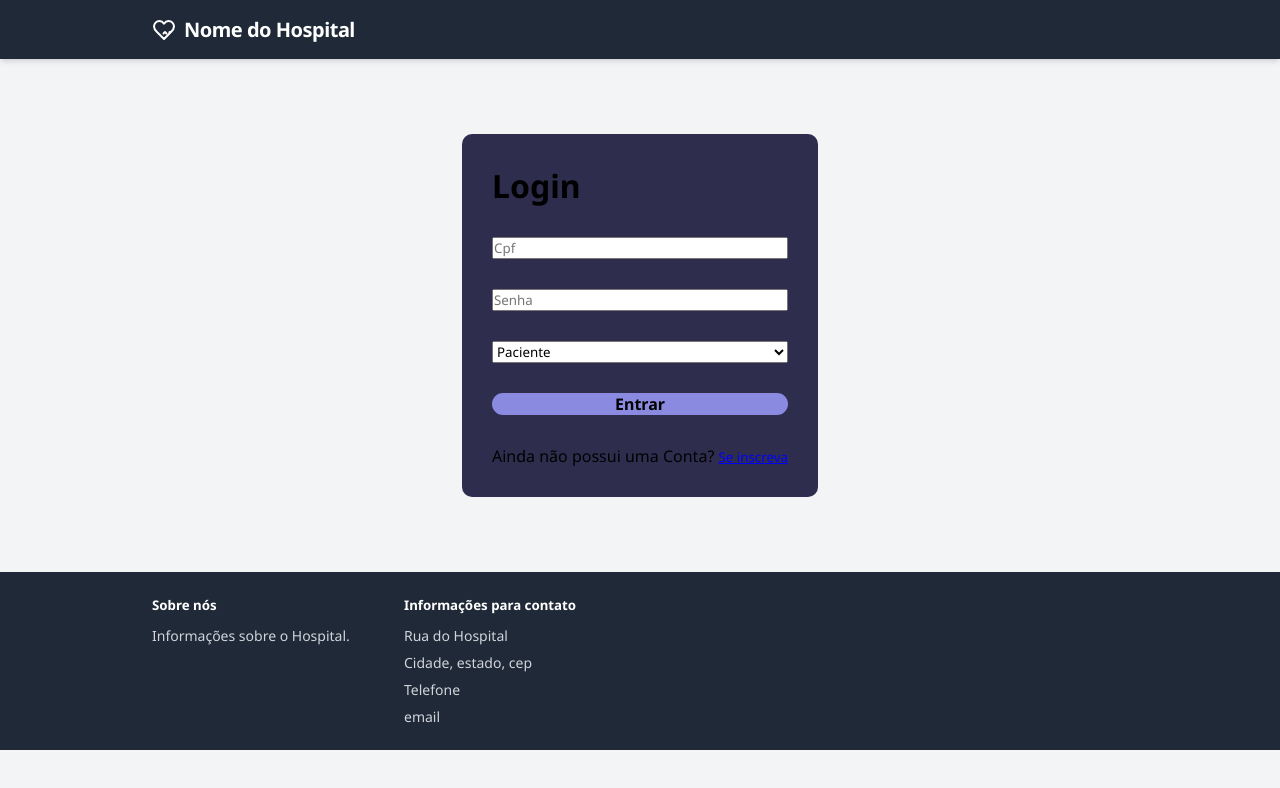
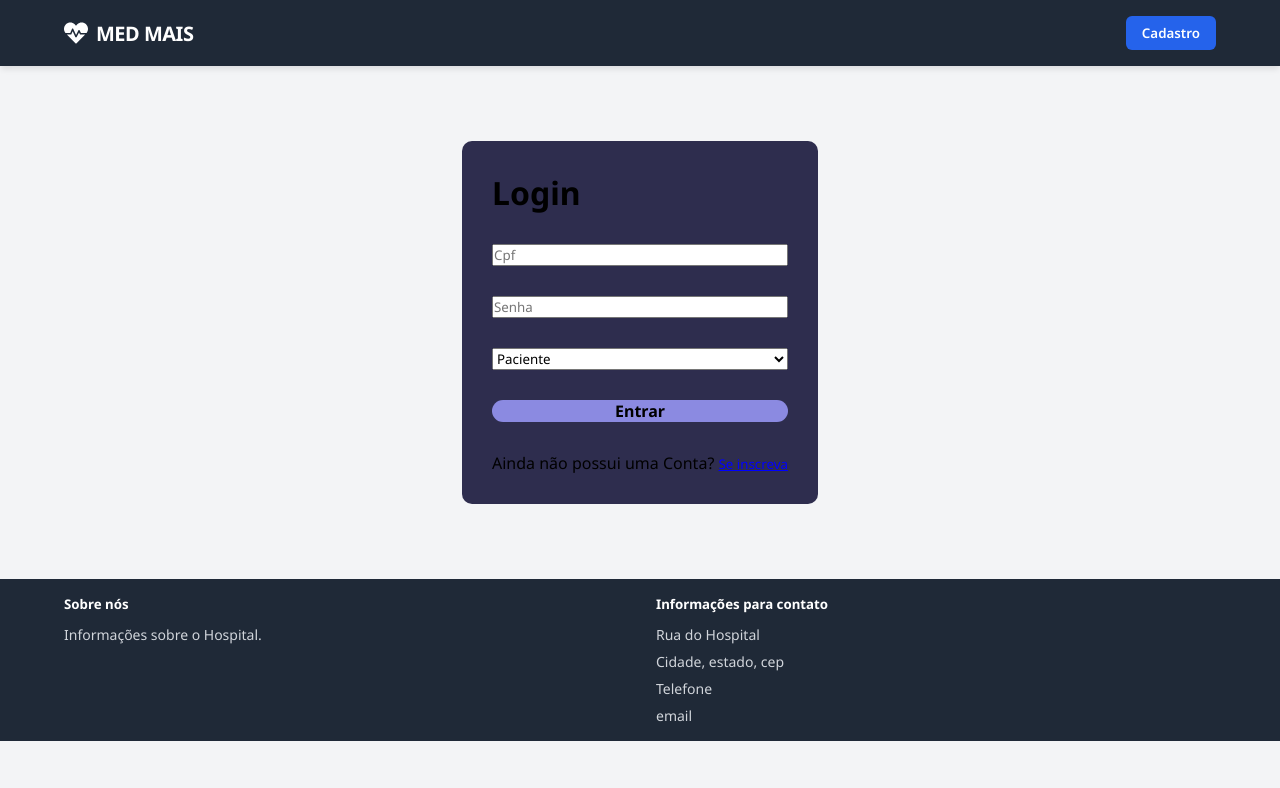
Before and after one commit to Rebeca-Martins1/projeto_bd, a React (Vite) app: page / in a window 1280 px wide. Shown: the top 788 px of the page. Built offline with nearby package versions, Linux system fonts and the light colour scheme.

Commit message:
poucas mudancas

```diff
--- a/src/components/Footer/styles.js
+++ b/src/components/Footer/styles.js
@@ -250,20 +250,17 @@ export const ActionCardButton = styled.button`
 export const Footer = styled.footer`
   background-color: #1f2937;
   color: #d1d5db;
-  padding-top: 1.5rem;
-  padding-bottom: 1.5rem;
-  flex-shrink: 0;
+  padding: 1rem 0;
 `;
 
-export const FooterGrid = styled(Container)`
+export const FooterGrid = styled.div`
+  width: 90%;
+  margin: 0 auto;
   display: grid;
-  grid-template-columns: 1fr;
   gap: 2rem;
+  grid-template-columns: repeat(2, 1fr);
+`;
 
-  @media (min-width: 768px) {
-    grid-template-columns: repeat(4, 1fr);
-  }
-`;
 
 export const FooterCol = styled.div`
   h5 {
@@ -308,11 +305,3 @@ export const FooterCol = styled.div`
     outline: none;
   }
 `;
-
-export const FooterBottom = styled(Container)`
-  border-top: 1px solid #374151;
-  margin-top: 2rem;
-  padding-top: 1.5rem;
-  text-align: center;
-  font-size: 0.875rem;
-`;
--- a/src/components/Header/index.jsx
+++ b/src/components/Header/index.jsx
@@ -1,15 +1,37 @@
 import React from "react";
 import * as S from "./styles";
-import { IconHeartPulse } from "../../icons"; // você pode mover seus ícones pra uma pasta própria
+import { FaHeartbeat } from "react-icons/fa";
+import { useNavigate } from "react-router-dom";
 
-export default function Header() {
+export default function Header({ isLogin = false }) {
+  const navigate = useNavigate();
+
+  const goToRegister = () => {
+    navigate("/cadastro");
+  };
+
+  const logout = () => {
+    navigate("/");
+  };
+
   return (
     <S.TopHeader>
       <S.TopHeaderContent>
         <S.Logo>
-          <IconHeartPulse />
-          <S.LogoTitle>Nome do Hospital</S.LogoTitle>
+          <FaHeartbeat size={24} />
+          <S.LogoTitle>MED MAIS</S.LogoTitle>
         </S.Logo>
+
+         {isLogin ? (
+          <S.RegisterBtn onClick={goToRegister}>
+            Cadastro
+          </S.RegisterBtn>
+        ) : (
+          <S.LogoutBtn onClick={logout}>
+            Sair
+          </S.LogoutBtn>
+        )}
+
       </S.TopHeaderContent>
     </S.TopHeader>
   );
--- a/src/components/Header/styles.js
+++ b/src/components/Header/styles.js
@@ -1,77 +1,51 @@
-import styled, { createGlobalStyle } from 'styled-components';
+import styled, { createGlobalStyle } from "styled-components";
 
-//Estilos globais
+// 🔹 Estilos Globais
 export const GlobalStyles = createGlobalStyle`
   @import url('https://fonts.googleapis.com/css2?family=Inter:wght@400;500;600;700&display=swap');
+  * {
+    box-sizing: border-box;
+    margin: 0;
+    padding: 0;
+  }
   html, body, #root {
     width: 100%;
     min-height: 100vh;
-    margin: 0;
-    padding: 0;
     background-color: #f3f4f6;
     font-family: 'Inter', sans-serif;
-    box-sizing: border-box;
-  }
-  *, *:before, *:after {
-    box-sizing: inherit;
   }
 `;
 
-//Componentes base
-export const Container = styled.div`
-  width: 100%;
-  margin-left: auto;
-  margin-right: auto;
-  padding-left: 1.5rem;
-  padding-right: 1.5rem;
-  /* box-sizing já está no GlobalStyles */
-
-  @media (min-width: 1024px) {
-    max-width: 1024px;
-  }
+// 🔹 Container principal
+export const PacientePortalContainer = styled.div`
+  display: flex;
+  flex-direction: column;
+  min-height: 100vh;
 `;
 
-export const MedicoPortalContainer = styled.div`
-  /* Se o GlobalStyles funcionar, o #root terá 100% de largura.
-    Este 'width: 100%' fará o nosso container preencher o #root.
-  */
-  width: 100%;
-  min-height: 100vh;
-
-  /* O background foi movido para o GlobalStyles para cobrir a tela inteira,
-    mas deixamos um aqui por segurança.
-  */
-  background-color: #f3f4f6;
-
-  display: flex;
-  flex-direction: column;
+// 🔹 Cabeçalho
+export const TopHeader = styled.header`
+  background-color: #1f2937;
+  color: white;
+  padding: 1rem 0;
+  box-shadow: 0 4px 6px -1px rgb(0 0 0 / 0.1);
 `;
 
-//Cabeçalho superior
-export const TopHeader = styled.header`
-  background-color: #1f2937;
-  color: #ffffff;
-  box-shadow: 0 4px 6px -1px rgb(0 0 0 / 0.1), 0 2px 4px -2px rgb(0 0 0 / 0.1);
-  flex-shrink: 0;
-`;
-
-export const TopHeaderContent = styled(Container)`
+export const TopHeaderContent = styled.div`
+  width: 90%;
+  margin: 0 auto;
   display: flex;
-  flex-wrap: wrap;
+  align-items: center;
   justify-content: space-between;
-  align-items: center;
-  padding-top: 1rem;
-  padding-bottom: 1rem;
 `;
 
 export const Logo = styled.div`
   display: flex;
   align-items: center;
+  color: white;
+  font-size: 18px;
+  font-weight: 600;
   gap: 0.5rem;
-  margin-bottom: 0.5rem;
-  @media (min-width: 768px) {
-    margin-bottom: 0;
-  }
 `;
 
 export const LogoTitle = styled.span`
@@ -80,86 +54,27 @@ export const LogoTitle = styled.span`
   letter-spacing: -0.025em;
 `;
 
-export const TopNav = styled.nav`
-  display: flex;
-  flex-wrap: wrap;
-  align-items: center;
-  gap: 1rem;
-  font-size: 0.875rem;
+export const LogoutBtn = styled.button`
+  background-color: #ef4444;
+  color: white;
+  border: none;
+  padding: 0.5rem 1rem;
+  border-radius: 6px;
+  cursor: pointer;
+  font-weight: 600;
+  transition: 0.3s;
 
-  a {
-    color: #d1d5db;
-    text-decoration: none;
-    transition: color 0.3s;
-  }
-  a:hover {
-    color: #ffffff;
-  }
-  a.font-semibold {
-    font-weight: 600;
+  &:hover {
+    background-color: #dc2626;
   }
 `;
 
-export const EmergencyButton = styled.a`
-  background-color: #2563eb;
-  color: #ffffff;
-  padding: 0.375rem 0.75rem;
-  border-radius: 0.375rem;
-  font-weight: 500;
-  transition: background-color 0.3s;
-  text-decoration: none;
-
-  &:hover {
-    background-color: #1d4ed8;
-  }
-`;
-
-export const MainNav = styled.nav`
-  background-color: #ffffff;
-  box-shadow: 0 1px 2px 0 rgb(0 0 0 / 0.05);
-  position: sticky;
-  top: 0;
-  z-index: 10;
-  flex-shrink: 0;
-`;
-
-export const MainNavContent = styled(Container)`
-  ul {
-    display: flex;
-    flex-wrap: wrap;
-    justify-content: center;
-    list-style: none;
-    padding: 1rem 0;
-    margin: 0;
-    gap: 1.5rem;
-  }
-  li a {
-    padding-bottom: 0.5rem;
-    font-size: 0.875rem;
-    font-weight: 500;
-    color: #4b5563;
-    text-decoration: none;
-  }
-  li a:hover {
-    color: #111827;
-  }
-  li a.active {
-    color: #2563eb;
-    border-bottom: 2px solid #2563eb;
-  }
-  @media (min-width: 768px) {
-    ul {
-      justify-content: flex-start;
-      gap: 2rem;
-    }
-  }
-`;
-
-//Conteudo principal
-export const MainContent = styled(Container)`
-  padding-top: 3rem;
-  padding-bottom: 3rem;
-  flex-grow: 1; /* Isso empurra o rodapé para baixo */
+// 🔹 Conteúdo Principal
+export const MainContent = styled.main`
+  flex-grow: 1;
+  width: 90%;
+  max-width: 1000px;
+  margin: 3rem auto 2rem auto; /* margem inferior reduzida */
 `;
 
 export const WelcomeMessage = styled.div`
@@ -178,7 +93,6 @@ export const WelcomeMessage = styled.div`
   }
 `;
 
-//Cards
 export const CardGrid = styled.div`
   display: grid;
   grid-template-columns: 1fr;
@@ -192,128 +106,103 @@ export const CardGrid = styled.div`
   }
 `;
 
-//Cards de ação
+// 🔹 Card de ação
 export const ActionCardContainer = styled.div`
-  background-color: #ffffff;
+  background-color: #fff;
   border: 1px solid #93c5fd;
   border-radius: 0.5rem;
   padding: 1.5rem;
+  text-align: center;
+  box-shadow: 0 4px 6px -1px rgb(0 0 0 / 0.1);
+  transition: 0.2s;
+  cursor: pointer;
   display: flex;
   flex-direction: column;
   align-items: center;
-  text-align: center;
-  box-shadow: 0 4px 6px -1px rgb(0 0 0 / 0.1), 0 2px 4px -2px rgb(0 0 0 / 0.1);
-  transition: all 0.3s;
+  gap: 10px;
 
   &:hover {
-    box-shadow: 0 10px 15px -3px rgb(0 0 0 / 0.1), 0 4px 6px -4px rgb(0 0 0 / 0.1);
     border-color: #3b82f6;
+    transform: translateY(-4px);
   }
 
   h3 {
     font-size: 1.125rem;
     font-weight: 600;
     color: #1f2937;
-    margin: 0 0 0.5rem 0;
+    margin-bottom: 0.5rem;
   }
 
   p {
-    font-size: 0.875rem;
+    font-size: 0.9rem;
     color: #4b5563;
-    margin: 0 0 1.5rem 0;
-    height: 2.5rem;
+    margin-bottom: 1rem;
+  }
+
+  svg {
+    color: #2563eb;
   }
 `;
 
 export const ActionCardIcon = styled.div`
   color: #2563eb;
-  margin-bottom: 1rem;
+  margin-bottom: 0.5rem;
 `;
 
 export const ActionCardButton = styled.button`
   background-color: #374151;
   color: #ffffff;
-  padding: 0.5rem 1.5rem;
+  padding: 0.5rem 1rem;
   border-radius: 0.375rem;
   font-size: 0.875rem;
   font-weight: 500;
   border: none;
   cursor: pointer;
-  transition: background-color 0.3s;
+  transition: 0.3s;
 
   &:hover {
     background-color: #1f2937;
   }
 `;
 
-//Rodapé
+// 🔹 Rodapé
 export const Footer = styled.footer`
   background-color: #1f2937;
   color: #d1d5db;
-  padding-top: 3rem;
-  padding-bottom: 2rem;
-  margin-top: 4rem;
-  flex-shrink: 0;
+  padding: 1rem 0;
 `;
 
-export const FooterGrid = styled(Container)`
+export const FooterGrid = styled.div`
+  width: 90%;
+  margin: 0 auto;
   display: grid;
-  grid-template-columns: 1fr;
   gap: 2rem;
-
-  @media (min-width: 768px) {
-    grid-template-columns: repeat(4, 1fr);
-  }
+  grid-template-columns: repeat(2, 1fr);
 `;
 
 export const FooterCol = styled.div`
   h5 {
-    font-weight: 700;
-    color: #ffffff;
-    margin: 0 0 0.75rem 0;
+    font-weight: 600;
+    margin-bottom: 0.5rem;
   }
 
   p, li {
     font-size: 0.875rem;
-    margin: 0;
-  }
-
-  ul {
-    list-style: none;
-    padding: 0;
-    display: flex;
-    flex-direction: column;
-    gap: 0.5rem;
-  }
-
-  a {
-    text-decoration: none;
-    color: inherit;
-    transition: color 0.3s;
-  }
-
-  a:hover {
-    color: #ffffff;
-  }
-
-  input {
-    width: 100%;
-    padding: 0.5rem 0.75rem;
-    color: #1f2937;
-    border-radius: 0.375rem;
-    font-size: 0.875rem;
-    border: none;
-  }
-
-  input:focus {
-    outline: none;
+    color: #d1d5db;
   }
 `;
 
-export const FooterBottom = styled(Container)`
-  border-top: 1px solid #374151;
-  margin-top: 2rem;
-  padding-top: 1.5rem;
-  text-align: center;
-  font-size: 0.875rem;
+export const RegisterBtn = styled.button`
+  background-color: #2563eb;
+  color: white;
+  border: none;
+  padding: 0.5rem 1rem;
+  border-radius: 6px;
+  cursor: pointer;
+  font-weight: 600;
+  transition: 0.3s;
+
+  &:hover {
+    background-color: #1d4ed8;
+  }
 `;
--- a/src/pages/index.jsx
+++ b/src/pages/index.jsx
@@ -23,7 +23,7 @@ export default function Login() {
 
       switch (tipo) {
         case "paciente":
-          navigate('/homemedico');
+          navigate('/homepaciente');
           break;
         case "medico":
           navigate('/homemedico');
@@ -56,7 +56,7 @@ export default function Login() {
     <>
       <S.GlobalStyles />
       <S.MedicoPortalContainer>
-        <Header />
+        <Header isLogin={true} />
         <Container>
           <Form>
             <h1>Login</h1>
@@ -100,7 +100,7 @@ export default function Login() {
             </div>
           </Form>
         </Container>
-        <Footer />
+      <Footer />
     </S.MedicoPortalContainer>
     </>
   );
```
